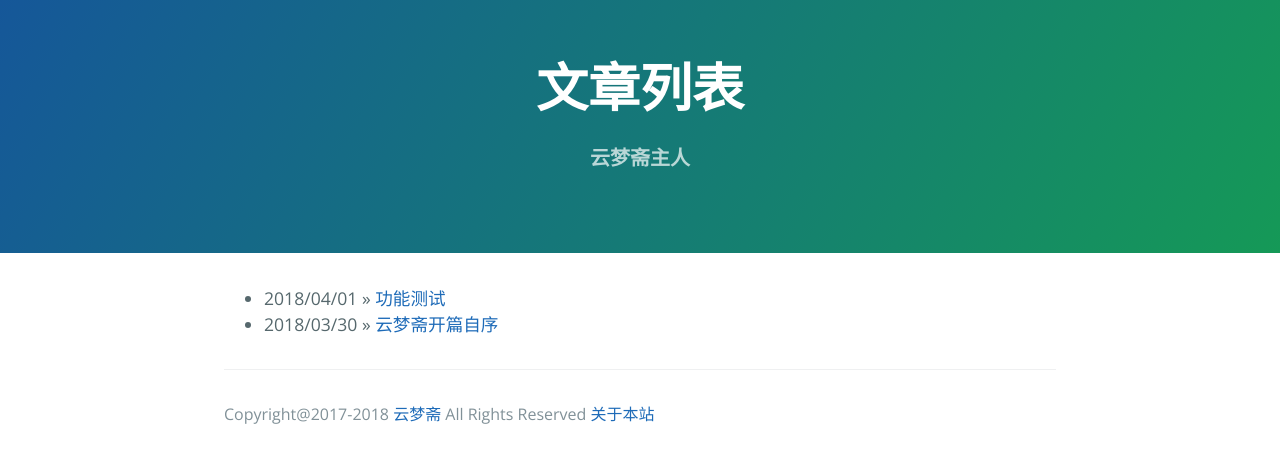
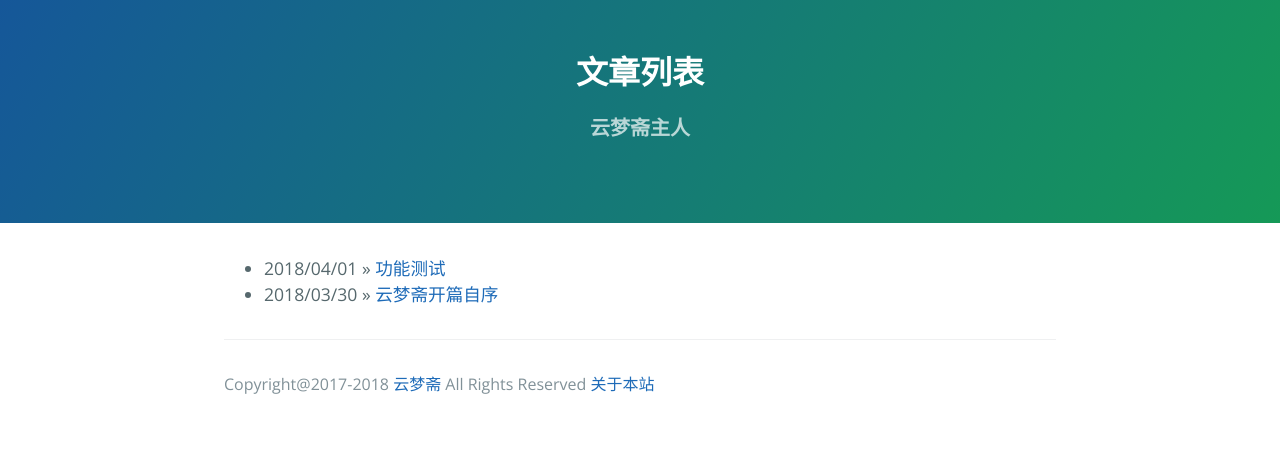
Before and after one commit to zxc17/www.iotfan.net, a Jekyll site: the page built from list.html, in a window 1280 px wide. Shown: the top 463 px of the page. Built offline with Jekyll 4.4.1, drawn with Linux system fonts in a browser that asks for light colours; comment, search, counter and statistics services are not loaded.

Commit message:
LOGO修正

```diff
--- a/_includes/post-header.html
+++ b/_includes/post-header.html
@@ -1,5 +1,5 @@
 <section class="page-header">
-    <h1 class="project-name">{{ page.title }}</h1>
+    <h1 class="post-name">{{ page.title }}</h1>
     <h2 class="project-tagline"><span style="font-weight:bold">{{ site.author.name }}</span> {{ page.date | date: "%Y年%m月%d日发布" }}</h2>
     <!--a href="/" class="btn">Home</a-->
     <!--a href="#" class="btn">Pages Lists</a-->
--- a/css/cayman.css
+++ b/css/cayman.css
@@ -150,6 +150,11 @@
 @media screen and (max-width: 42em) { img.project-name-logo { width: 1.2rem;  height: 1.8rem; } }
 
 .project-name { margin-top: 0; margin-bottom: 0.1rem; }
+@media screen and (min-width: 64em) { .project-name { margin-left:2rem; font-size: 3.25rem; } }
+@media screen and (min-width: 42em) and (max-width: 64em) { .project-name { margin-left:1.6rem; font-size: 2.25rem; } }
+@media screen and (max-width: 42em) { .project-name { margin-left:1.2rem; font-size: 1.75rem; } }
+
+.post-name { margin-top: 0; margin-bottom: 0.1rem; }
 @media screen and (min-width: 64em) { .project-name { font-size: 3.25rem; } }
 @media screen and (min-width: 42em) and (max-width: 64em) { .project-name { font-size: 2.25rem; } }
 @media screen and (max-width: 42em) { .project-name { font-size: 1.75rem; } }
```
Also changed, not shown: assets/author.png (added), assets/authori.png (added).
